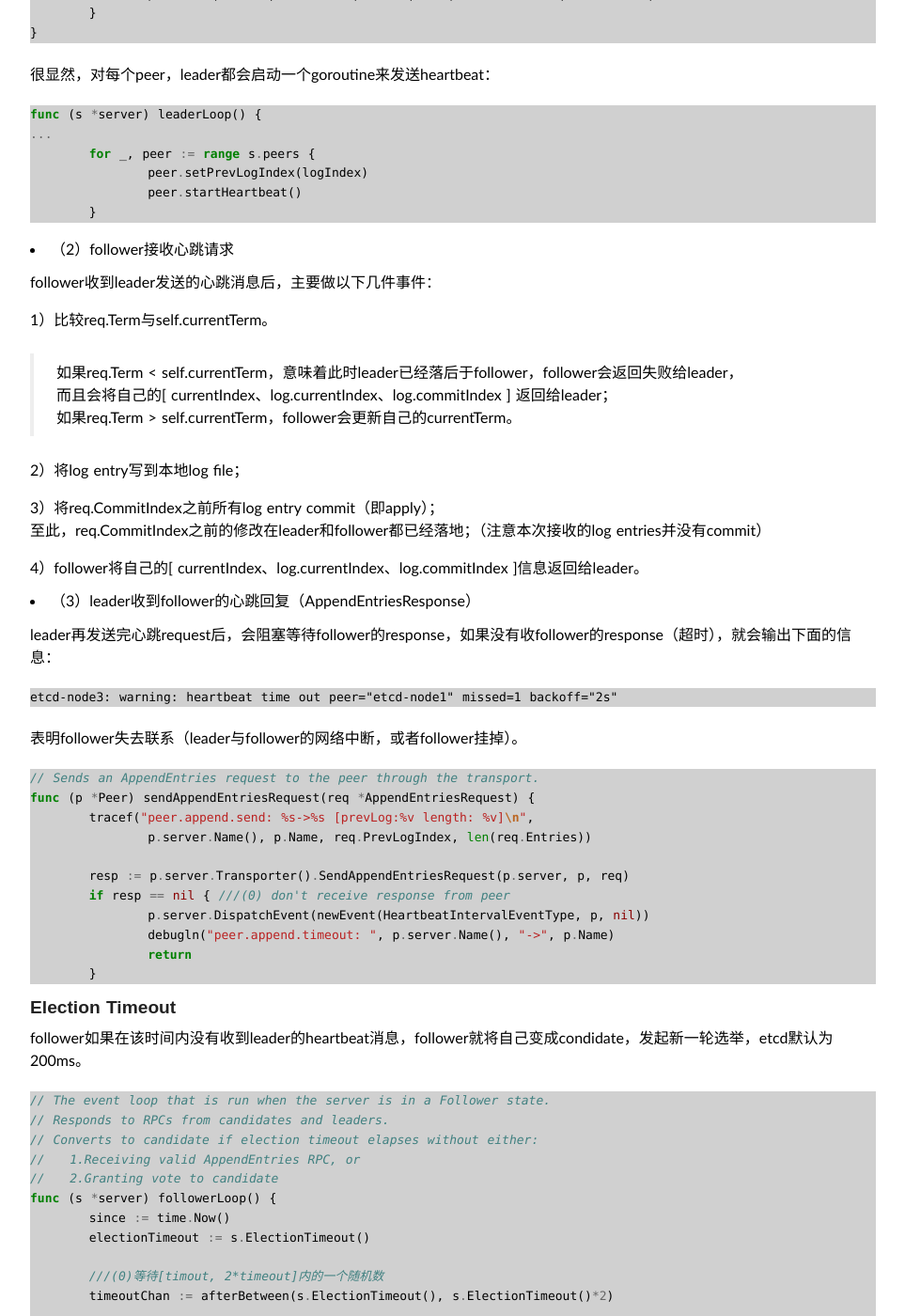
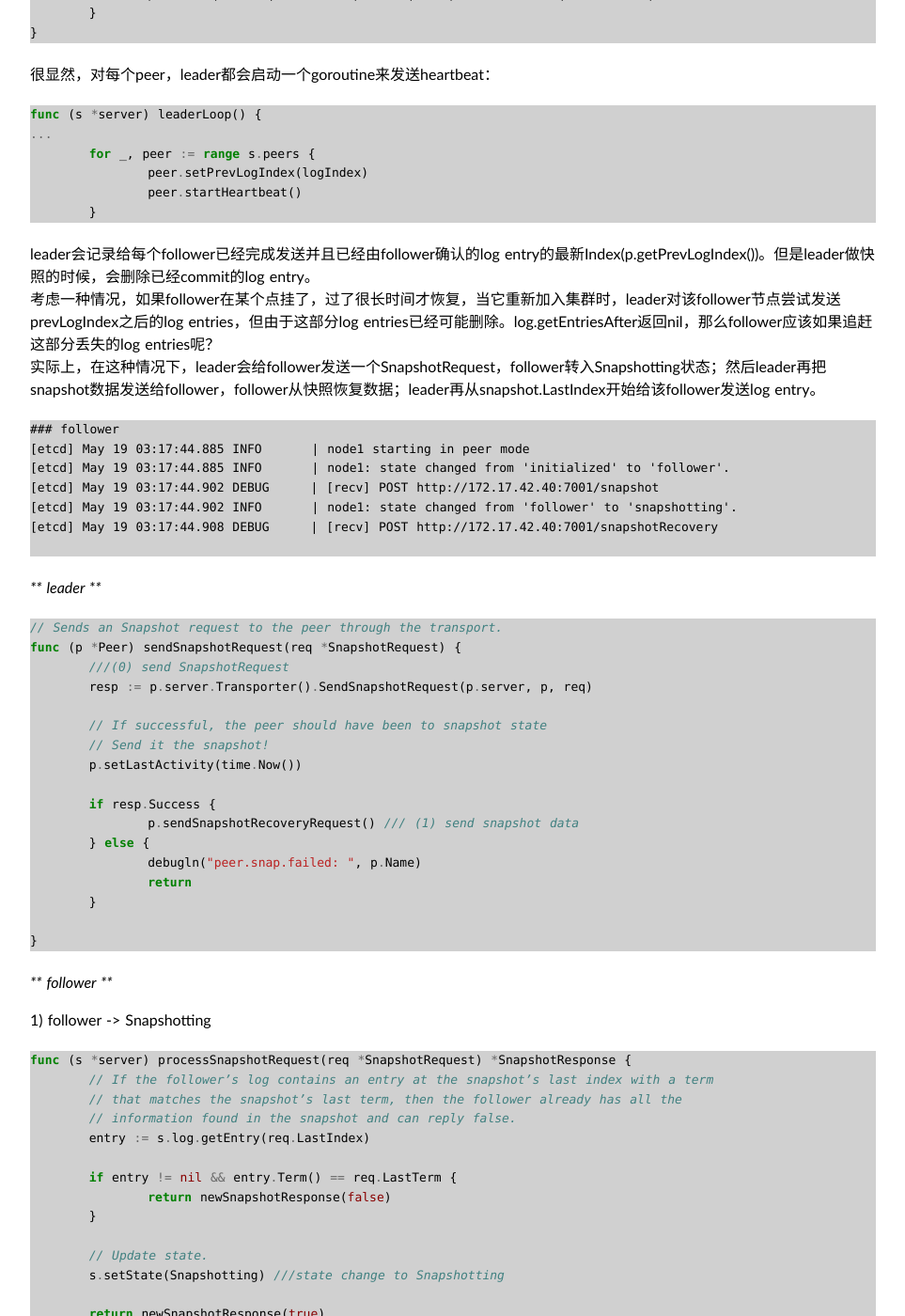
Before and after one commit to hustcat/hustcat.github.io, a Jekyll site: the page built from _posts/2016-05-16-go_raft_in_etcd.md, in a window 1280 px wide and 1400 px high, scrolled down 1271 px. Shown: the whole window at 94% size, without its empty margins (158-1121 px from the left). Built offline with Jekyll 4.4.1, drawn with Linux system fonts in a browser that asks for light colours; some web fonts are replaced; comment, search, counter and statistics services are not loaded; some of the changed text lies outside the part shown.

Commit message:
update etcd raft

````diff
--- a/_posts/2016-05-16-go_raft_in_etcd.md
+++ b/_posts/2016-05-16-go_raft_in_etcd.md
@@ -63,7 +63,7 @@ func (p *Peer) flush() {
 
 	if entries != nil { ///send log entry
 		p.sendAppendEntriesRequest(newAppendEntriesRequest(term, prevLogIndex, prevLogTerm, p.server.log.CommitIndex(), p.server.name, entries))
-	} else {
+	} else { ///no log entry mean log entries for this peer has compacted, peer shoud do snapshot and redo the log entry after snapshot
 		p.sendSnapshotRequest(newSnapshotRequest(p.server.name, p.server.snapshot))
 	}
 }
@@ -80,6 +80,74 @@ func (s *server) leaderLoop() {
 	}
 ```
 
+leader会记录给每个follower已经完成发送并且已经由follower确认的log entry的最新Index(p.getPrevLogIndex())。但是leader做快照的时候，会删除已经commit的log entry。 <br/>
+考虑一种情况，如果follower在某个点挂了，过了很长时间才恢复，当它重新加入集群时，leader对该follower节点尝试发送prevLogIndex之后的log entries，但由于这部分log entries已经可能删除。log.getEntriesAfter返回nil，那么follower应该如果追赶这部分丢失的log entries呢？ <br/>
+实际上，在这种情况下，leader会给follower发送一个SnapshotRequest，follower转入Snapshotting状态；然后leader再把snapshot数据发送给follower，follower从快照恢复数据；leader再从snapshot.LastIndex开始给该follower发送log entry。
+
+```
+### follower
+[etcd] May 19 03:17:44.885 INFO      | node1 starting in peer mode
+[etcd] May 19 03:17:44.885 INFO      | node1: state changed from 'initialized' to 'follower'.
+[etcd] May 19 03:17:44.902 DEBUG     | [recv] POST http://172.17.42.40:7001/snapshot
+[etcd] May 19 03:17:44.902 INFO      | node1: state changed from 'follower' to 'snapshotting'.
+[etcd] May 19 03:17:44.908 DEBUG     | [recv] POST http://172.17.42.40:7001/snapshotRecovery
+
+```
+
+*** leader ***
+
+```go
+// Sends an Snapshot request to the peer through the transport.
+func (p *Peer) sendSnapshotRequest(req *SnapshotRequest) {
+	///(0) send SnapshotRequest
+	resp := p.server.Transporter().SendSnapshotRequest(p.server, p, req)
+
+	// If successful, the peer should have been to snapshot state
+	// Send it the snapshot!
+	p.setLastActivity(time.Now())
+
+	if resp.Success {
+		p.sendSnapshotRecoveryRequest() /// (1) send snapshot data
+	} else {
+		debugln("peer.snap.failed: ", p.Name)
+		return
+	}
+
+}
+```
+
+*** follower ***
+
+1) follower -> Snapshotting
+
+```go
+func (s *server) processSnapshotRequest(req *SnapshotRequest) *SnapshotResponse {
+	// If the follower’s log contains an entry at the snapshot’s last index with a term
+	// that matches the snapshot’s last term, then the follower already has all the
+	// information found in the snapshot and can reply false.
+	entry := s.log.getEntry(req.LastIndex)
+
+	if entry != nil && entry.Term() == req.LastTerm {
+		return newSnapshotResponse(false)
+	}
+
+	// Update state.
+	s.setState(Snapshotting) ///state change to Snapshotting
+
+	return newSnapshotResponse(true)
+}
+```
+
+2) follower recovery snapshot
+
+```go
+func (s *server) SnapshotRecoveryRequest(req *SnapshotRecoveryRequest) *SnapshotRecoveryResponse {
+	ret, _ := s.send(req)
+	resp, _ := ret.(*SnapshotRecoveryResponse)
+	return resp
+}
+```
+
 * （2）follower接收心跳请求
 
 follower收到leader发送的心跳消息后，主要做以下几件事件：
@@ -87,7 +155,7 @@ follower收到leader发送的心跳消息后，主要做以下几件事件：
 1）比较req.Term与self.currentTerm。 <br/>
 
 > 如果req.Term < self.currentTerm，意味着此时leader已经落后于follower，follower会返回失败给leader，<br/>
-> 而且会将自己的[ currentIndex、log.currentIndex、log.commitIndex ] 返回给leader； <br/>
+> 而且会将自己的[ currentTerm.currentIndex、log.commitIndex ] 返回给leader； <br/>
 > 如果req.Term > self.currentTerm，follower会更新自己的currentTerm。
 
 2）将log entry写到本地log file；
@@ -95,7 +163,7 @@ follower收到leader发送的心跳消息后，主要做以下几件事件：
 3）将req.CommitIndex之前所有log entry commit（即apply）； <br/>
 至此，req.CommitIndex之前的修改在leader和follower都已经落地；（注意本次接收的log entries并没有commit）
 
-4）follower将自己的[ currentIndex、log.currentIndex、log.commitIndex ]信息返回给leader。
+4）follower将自己的[ currentTerm.currentIndex、log.commitIndex ]信息返回给leader。
 
 
 * （3）leader收到follower的心跳回复（AppendEntriesResponse）
````
Also changed, not shown: other parts of _posts/2016-05-16-go_raft_in_etcd.md (+1 -1 lines).
